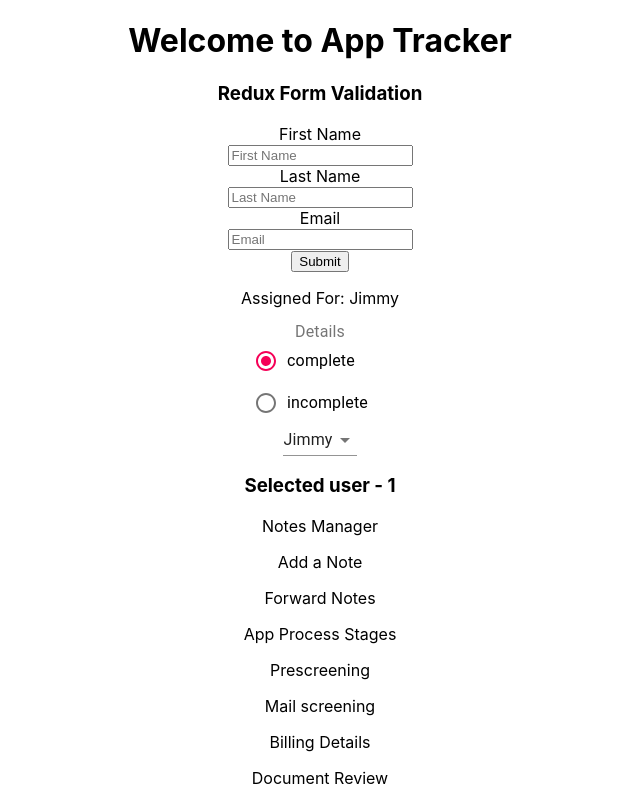
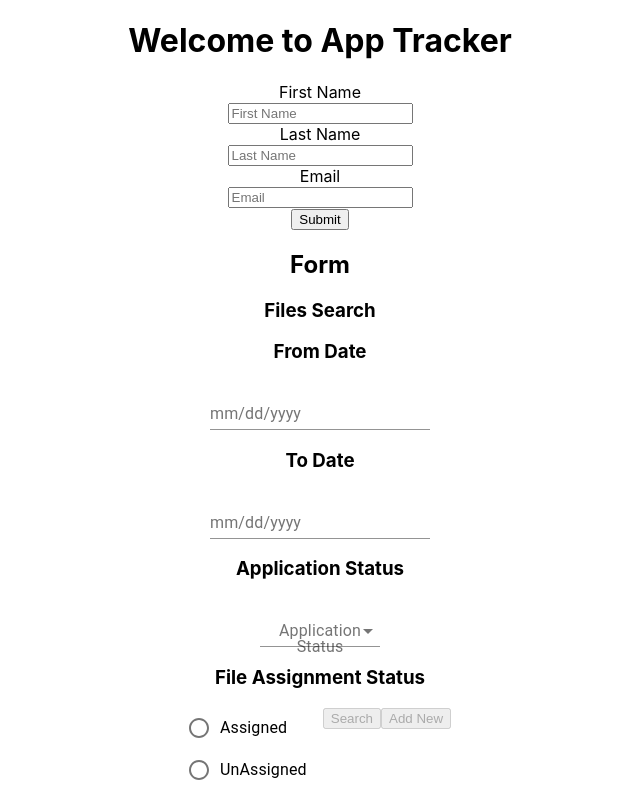
Before and after one commit to kishore2709/testapptracker, a React (Create React App) app: page / in a window 1280 px wide. Shown: the top 800 px of the page, without its empty margins (320-960 px from the left). Built offline with nearby package versions, Linux system fonts and the light colour scheme.

Commit message:
Added MaterialUI Form

```diff
--- a/src/App.js
+++ b/src/App.js
@@ -5,6 +5,8 @@ import StaffList from './StaffList';
 import NotesManager from './NotesManager';
 import AppProcessStage from './AppProcessStage';
 import FormCode from './FormCode';
+import MaterialUiForm from './MaterialUiForm';
+
 
 class App extends Component {
   state = {
@@ -24,9 +26,12 @@ render() {
         <h1 className="App-title">Welcome to App Tracker</h1>
     {/* Pass props twice */}
     <div className="container">
-        <h3 className="jumbotron">Redux Form Validation</h3>
         <FormCode onSubmit={this.submit} />
       </div>
+
+      <h2>Form </h2>
+
+<MaterialUiForm onSubmit={this.submit} />
 
     <FileDetails
         filedetails={this.state.filedetails}  onChange={this.handleChange.bind(this)}
--- /dev/null
+++ b/src/MaterialUiForm.js
@@ -0,0 +1,303 @@
+import React from 'react'
+import { Field, reduxForm } from 'redux-form'
+import TextField from '@material-ui/core/TextField'
+import Checkbox from '@material-ui/core/Checkbox'
+import FormControlLabel from '@material-ui/core/FormControlLabel'
+import FormControl from '@material-ui/core/FormControl'
+import Select from '@material-ui/core/Select'
+import InputLabel from '@material-ui/core/InputLabel'
+import FormHelperText from '@material-ui/core/FormHelperText'
+import Radio from '@material-ui/core/Radio'
+import RadioGroup from '@material-ui/core/RadioGroup'
+import asyncValidate from './asyncValidate'
+import Table from "./Table";
+
+const validate = values => {
+  const errors = {}
+  const requiredFields = [
+    'firstName',
+    'lastName',
+    'email',
+    'favoriteColor',
+    'notes'
+  ]
+  requiredFields.forEach(field => {
+    if (!values[field]) {
+      errors[field] = 'Required'
+    }
+  })
+  if (
+    values.email &&
+    !/^[A-Z0-9._%+-]+@[A-Z0-9.-]+\.[A-Z]{2,4}$/i.test(values.email)
+  ) {
+    errors.email = 'Invalid email address'
+  }
+  return errors
+}
+
+const renderTextField = ({
+  label,
+  input,
+  meta: { touched, invalid, error },
+  ...custom
+}) => (
+  <TextField
+    label={label}
+    placeholder={label}
+    error={touched && invalid}
+    helperText={touched && error}
+    {...input}
+    {...custom}
+  />
+)
+
+const renderCheckbox = ({ input, label }) => (
+  <div>
+    <FormControlLabel
+      control={
+        <Checkbox
+          checked={input.value ? true : false}
+          onChange={input.onChange}
+        />
+      }
+      label={label}
+    />
+  </div>
+)
+
+const radioButton = ({ input, ...rest }) => (
+  <FormControl>
+    <RadioGroup {...input} {...rest}>
+      <FormControlLabel value="female" control={<Radio />} label="Complete" />
+      <FormControlLabel value="male" control={<Radio />} label="Incomplete" />
+    </RadioGroup>
+  </FormControl>
+)
+
+const radioButton2 = ({ input, ...rest }) => (
+  <FormControl>
+    <RadioGroup {...input} {...rest}>
+      <FormControlLabel value="assigned" control={<Radio />} label="Assigned" />
+      <FormControlLabel value="unassigned" control={<Radio />} label="UnAssigned" />
+      <FormControlLabel value="both" control={<Radio />} label="Both" />
+    </RadioGroup>
+  </FormControl>
+)
+const renderFromHelper = ({ touched, error }) => {
+  if (!(touched && error)) {
+    return
+  } else {
+    return <FormHelperText>{touched && error}</FormHelperText>
+  }
+}
+
+const renderSelectField = ({
+  input,
+  label,
+  meta: { touched, error },
+  children,
+  ...custom
+}) => (
+  <FormControl error={touched && error}>
+    <InputLabel htmlFor="color-native-simple">{label}</InputLabel>
+    <Select
+      native
+      {...input}
+      {...custom}
+      inputProps={{
+        name: input.name,
+        id: 'color-native-simple'
+      }}
+    >
+      {children}
+    </Select>
+    {renderFromHelper({ touched, error })}
+  </FormControl>
+)
+
+const MaterialUiForm = props => {
+  const { handleSubmit, pristine, reset, submitting, classes } = props
+  return (
+    <form onSubmit={handleSubmit}>
+      {/************ */}
+      <div>
+       <h3>Files Search </h3>
+        {/************ */}
+        <div>
+        <h3>From Date </h3>
+        <Field
+          name="fromDate"
+          component={renderTextField}
+          label="mm/dd/yyyy"
+        />
+         <h3>To Date </h3>
+        <Field
+          name="toDate"
+          component={renderTextField}
+          label="mm/dd/yyyy"
+        />
+        <h3>Application Status </h3>
+        <Field
+          classes={classes}
+          name="appStatus"
+          component={renderSelectField}
+          label="Application Status">
+          <option value="" />
+          <option value={1}>Submitted</option>
+          <option value={2}>Initial Review</option>
+          <option value={3}>Final Review</option>
+          <option value={4}>Issued</option>
+          <option value={5}>Closed out</option>
+        </Field>
+        <h3>File Assignment Status </h3>
+        <Field name="fileAssignstatus" component={radioButton2}>
+          <Radio value="Assigned" label="Assigned" />
+          <Radio value="unAssigned" label="unAssigned" />
+          <Radio value="Both" label="Both" />
+        </Field>
+        <button type="submit" disabled={pristine || submitting}>
+          Search
+        </button>
+        <button type="button" disabled={pristine || submitting} >
+          Add New
+        </button>
+      </div>
+
+      {/************ */}
+       <div>
+       <h3>Files Table </h3>
+       <Table />
+      </div>
+      </div>
+      {/************ */}
+       <div>
+       <h3>File Details </h3>
+        <Field name="filestatus" component={radioButton}>
+          <Radio value="complete" label="complete" />
+          <Radio value="incomplete" label="incomplete" />
+        </Field>
+      </div>
+      <div>
+      <h3>File Assignment </h3>
+        <Field
+          classes={classes}
+          name="stafflist"
+          component={renderSelectField}
+          label="Staff List">
+          <option value="" />
+          <option value={1}>Jimmy</option>
+          <option value={2}>Ily</option>
+          <option value={3}>Carol</option>
+        </Field>
+      </div>
+      <div>
+      <h3>Note Management</h3>
+        <Field
+          name="notes"
+          component={renderTextField}
+          label="Notes"
+          multiline
+          rowsMax="4"
+          margin="normal"
+        />
+      </div>
+
+      <div>
+      <h3>App Tracking Stages</h3>
+      {/************ */}
+      <div>
+      <h3>Pre Screening</h3>
+      <div>
+      <h3>Search Company</h3>
+        <Field
+          name="companyACN"
+          component={renderTextField}
+          label="Enter ACN"
+        />
+         <h3>Or Flag as New Company</h3>
+         <Field name="newcompany" component={renderCheckbox} label="New Company" />
+      </div>
+      </div>
+      {/************ */}
+
+{/************ */}
+<div>
+      <h3>Mail Screening</h3>
+      <div>
+      <h4>Drag and Drop your files here</h4>
+        <Field
+          name="dragDrop"
+          component={renderTextField}
+          label="Drag and Drop"
+        />
+         <h4>Or Click below for file upload</h4>
+         <button type="submit" disabled={pristine || submitting}>
+          File Upload
+        </button>
+      </div>
+      </div>
+      {/************ */}
+      <div>
+      <h3>Billing Details</h3>
+      <div>
+      <h3>Enter PID/check info</h3>
+        <Field
+          name="pidcheckno"
+          component={renderTextField}
+          label="Enter PID/check info"
+        />
+         <h3>Enter Amount</h3>
+        <Field
+          name="enteramount"
+          component={renderTextField}
+          label="Enter Amount"
+        />
+         <h3>Spilt Amount - opens dialog box</h3>
+      </div>
+      </div>
+      {/************ */}
+      <div>
+      <h3>Document Review</h3>
+      <div>
+      <h3>Display uploaded docs</h3>
+        <Field
+          name="displaydoc"
+          component={renderTextField}
+          label="Displays uploaded docs"
+        />
+      </div>
+      </div>
+      {/************ */}
+      <div>
+      <h3>Multiple Statuses</h3>
+      <div>
+      <h3>Payment Status</h3>
+      <Field name="newcompany" component={renderCheckbox} label="New Company" />
+      <h3>Issuance Status</h3>
+      <Field name="newcompany" component={renderCheckbox} label="New Company" />
+      <h3>Closeout Status</h3>
+      <Field name="newcompany" component={renderCheckbox} label="New Company" />
+      </div>
+      </div>
+
+
+       </div>
+      <div />
+
+      <div>
+        <button type="submit" disabled={pristine || submitting}>
+          Submit
+        </button>
+        <button type="button" disabled={pristine || submitting} onClick={reset}>
+          Clear Values
+        </button>
+      </div>
+    </form>
+  )
+}
+
+export default reduxForm({
+  form: 'MaterialUiForm', // a unique identifier for this form
+  validate,
+  asyncValidate
+})(MaterialUiForm)
--- a/src/index.js
+++ b/src/index.js
@@ -6,16 +6,40 @@ import { createStore, combineReducers } from 'redux';
 import { Provider } from 'react-redux';
 import { reducer as formReducer } from 'redux-form';
 import reportWebVitals from './reportWebVitals';
+import { MuiThemeProvider, createMuiTheme } from '@material-ui/core/styles';
 
 const rootReducer = combineReducers({
   form: formReducer
 });
 
+const theme = createMuiTheme({
+  overrides: {
+    MuiFormControl: {
+      root: {
+        '& p': {
+          fontSize: 12,
+          border: 0,
+          marginTop: 2,
+          padding: 0
+        }
+      }
+    },
+    MuiSelect: {
+      select: {
+        paddingBotton: 10
+      }
+    }
+  }
+})
+
 const store = createStore(rootReducer);
 ReactDOM.render(
   <Provider store={store}>
   <React.StrictMode>
+  <MuiThemeProvider theme={theme}>
+
     <App />
+    </MuiThemeProvider>
   </React.StrictMode>
   </Provider>,
   document.getElementById('root')
```
Also changed, not shown: 1 other file (tests, documents, lock files or other folders).
